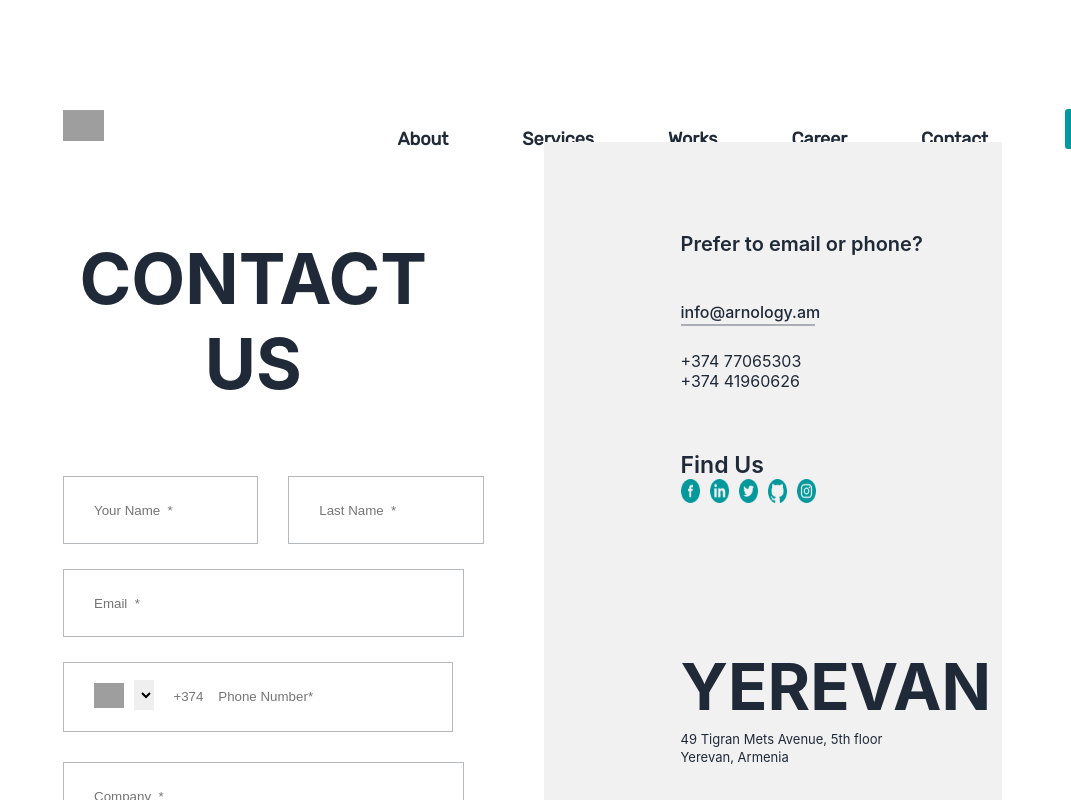
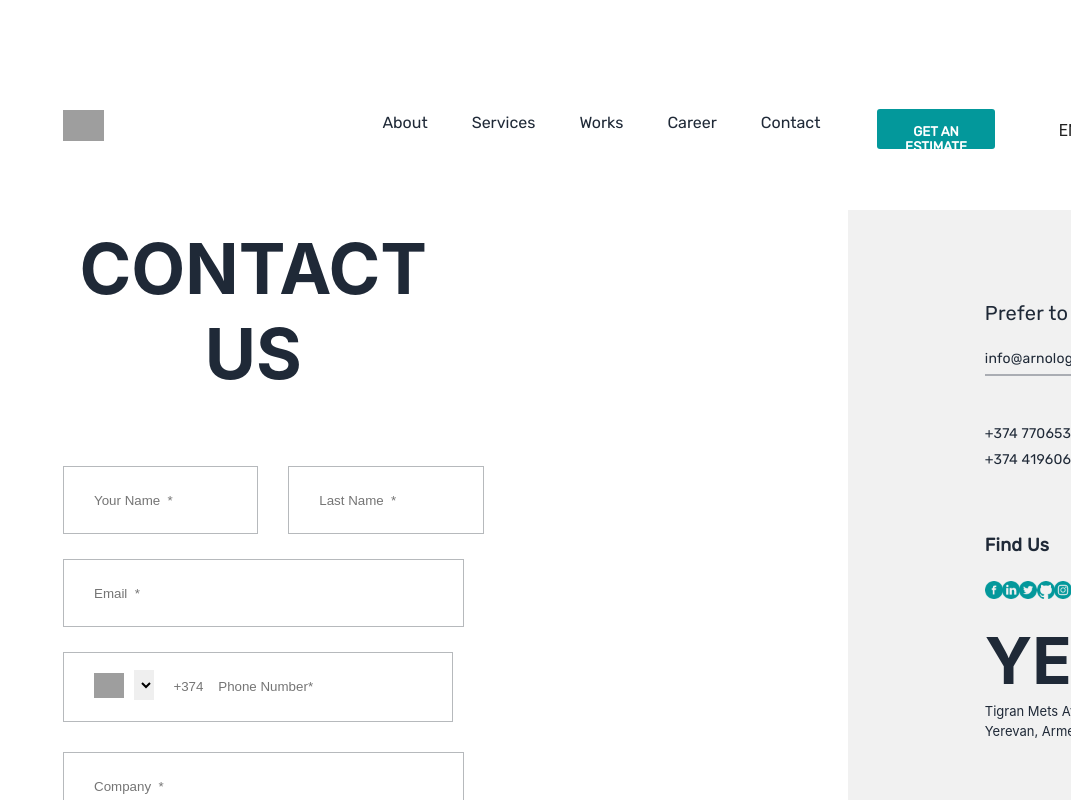
Before and after one commit to LuizaAv/arnology, a React (Create React App) app: page / in a window 1280 px wide. Shown: the top 800 px of the page, without its empty margins (209-1280 px from the left). Built offline with nearby package versions, Linux system fonts and the light colour scheme; grey boxes are pictures that could not be loaded; a web font is replaced by a local one.

Commit message:
styling corrections

```diff
--- a/src/App.css
+++ b/src/App.css
@@ -8,7 +8,9 @@
 }
 
 .contactManager{
-  display: flex;
+  display: grid;
+  grid-template-columns: 688px 688px;
+  grid-gap: 300px;
 }
 
 .contactsContainer{
--- a/src/components/Works/workpanel.css
+++ b/src/components/Works/workpanel.css
@@ -8,7 +8,7 @@
     margin-bottom: 3%;
 }
 
-a{
+.aLinksList{
     font-size: 18px;
     font-weight: bold;
     color: #1f2937;
--- a/src/components/Works/workpanel.js
+++ b/src/components/Works/workpanel.js
@@ -15,13 +15,13 @@ export default function  WorkPanel(){
             <Grid item xs={12} sm={6} lg={4}>
                 <Grid>
                     <div >
-                        <a style={{color: "#03989b"}} href="">All</a>
-                        <a href="">Social</a>
-                        <a href="">Ecommerce</a>
-                        <a href="">Travel</a>
-                        <a href="">Booking</a>
-                        <a href="">Apps</a>
-                        <a href="">Other</a>
+                        <a style={{color: "#03989b"}} href="" className="aLinksList">All</a>
+                        <a href="" className="aLinksList">Social</a>
+                        <a href="" className="aLinksList">Ecommerce</a>
+                        <a href="" className="aLinksList">Travel</a>
+                        <a href="" className="aLinksList">Booking</a>
+                        <a href="" className="aLinksList">Apps</a>
+                        <a href="" className="aLinksList">Other</a>
                     </div>
                 </Grid>
             </Grid>
--- a/src/components/companycontacts/companycontacts.css
+++ b/src/components/companycontacts/companycontacts.css
@@ -1,15 +1,13 @@
 .companyContactMainContainer{
     width: 35.8vw;
     height: 125vh;
-    margin-left: -300px;
+    margin-top: -30px;
     background-color: #f1f1f1;
-    display: flex;
-    flex-direction: column;
-    margin-top: -180px;
+    grid-column-end: 6;
+    display: grid;
 }
 
 span{
-    margin-left: 137px;
     color: #1f2937;
 }
 
@@ -17,64 +15,117 @@ h2{
     color: #1f2937;
 }
 
+.pTagContainer{
+    margin-left: 137px;
+    margin-top: 90px;
+}
+
 .phoneOrEmailSpan{
-    margin-top: 90px;
+    margin: 0 22px 26px 0;
+    font-family: Rubik;
     font-size: 20px;
-    font-weight: 600;
+    font-weight: 500;
+    font-stretch: normal;
+    font-style: normal;
+    line-height: 1.3;
+    letter-spacing: 0.28px;
+    text-align: center;
+    color: #1f2937;
 }
 
 .emailSpan{
-    margin-top: 26px;
-    font-weight: 500;
+    margin: 26px 152px 2px 0;
+    font-family: Rubik;
+    font-size: 14px;
+    font-weight: normal;
+    font-stretch: normal;
+    font-style: normal;
+    line-height: 1.86;
+    letter-spacing: 0.2px;
+    text-align: left;
+    color: #1f2937;
+}
+
+.numsSpanContainer{
+    margin-top: 20px;
 }
 
 .numberSpan1{
-    margin-top: 0px;
+    font-size: 14px;
+    margin: 20px 157px 7px 0;
+    font-family: Rubik;
+    font-size: 14px;
+    font-weight: normal;
+    font-stretch: normal;
+    font-style: normal;
+    line-height: 1.86;
+    letter-spacing: 0.2px;
+    text-align: left;
+    color: #1f2937;
 }
 
 .numberSpan2{
-    margin-top: -10px;
+    margin: 7px 157px 50px 0;
+    font-family: Rubik;
+    font-size: 14px;
+    font-weight: normal;
+    font-stretch: normal;
+    font-style: normal;
+    line-height: 1.86;
+    letter-spacing: 0.2px;
+    text-align: left;
+    color: #1f2937;
 }
 
+
+
 .findUs{
-    font-size: 23px;
+    font-family: Rubik;
+    font-size: 18px;
     font-weight: 600;
+    font-stretch: normal;
+    font-style: normal;
+    line-height: 1.44;
+    letter-spacing: 0.25px;
+    text-align: left;
+    color: #1f2937;
 }
 
 
 .facebookImage{
-    margin-left: 137px;
-    height: 3vh;
-    width: 1.5vw;
+    height: 2.78vh;
+    width: 1.4vw;
+    object-fit: contain;
 }
 
 .linkedinImage{
-    height: 3vh;
-    width: 1.5vw;
-    margin-left: 10px;
+    height: 2.78vh;
+    width: 1.4vw;
+    object-fit: contain;
 }
 
 .twitterImage{
-    height: 3vh;
-    width: 1.5vw;
-    margin-left: 10px;
+    height: 2.78vh;
+    width: 1.4vw;
+    object-fit: contain;
 }
 
 .githubImage{
-    height: 3vh;
-    width: 1.5vw;
-    margin-left: 10px;
+    height: 2.78vh;
+    width: 1.4vw;
+    object-fit: contain;
 }
 
 .instagramImage{
-    height: 3vh;
-    width: 1.5vw;
-    margin-left: 10px;
+    height: 2.78vh;
+    width: 1.4vw;
+    object-fit: contain;
 }
 
 .imageContainer{
-    display: flex;
-    flex-direction: row;
+    display: grid;
+    margin-left: -10px;
+    grid-template-columns: 5% 5% 5% 5% 5%;
 }
 
 .findUsContainer{
@@ -144,7 +195,7 @@ h2{
 .emailUnderline{
     width: 132px;
     height: 0;
-    margin: 2px 151.5px 5px 137px;
+    margin: 2px 151.5px 5px 0px;
     border: solid 0.5px #aaadb3;
 }
 
--- a/src/components/companycontacts/companycontacts.js
+++ b/src/components/companycontacts/companycontacts.js
@@ -10,21 +10,26 @@ import contacts from "../../pictures/contacts.png";
 export default function Companycontacts(){
     return(
         <div className="companyContactMainContainer">
+            <div className="pTagContainer">
+                <div>
                 <span className="phoneOrEmailSpan">Prefer to email or phone?</span>
+                </div>
                     <br/>
                 <span className="emailSpan">info@arnology.am</span>
                 <hr className="emailUnderline"/>
                     <br/>
-            <div>
+                <div className="numsSpanContainer">
                     <span className="numberSpan1">+374 77065303</span>
                         <br/>
                     <span className="numberSpan2">+374 41960626</span>
                 </div>
                     <br/>
                 <div className="findUsContainer">
+                    <div className="findUsContainer">
                         <span className="findUs">Find Us</span>
+                    </div>
                 <br/>
-                <div src="imageContainer">
+                    <div className="imageContainer">
                         <img src={facebook} className="facebookImage"/>
                         <img src={linkedin} className="linkedinImage"/>
                         <img src={twitter} className="twitterImage"/>
@@ -51,6 +56,7 @@ export default function Companycontacts(){
                         <span className="innerCityLineSpan">Yerevan, Armenia</span>
                     </div>
                 </div>
+            </div>
             <img src={contacts} className="messageIcon"/>
         </div>
     )
--- a/src/components/contacts/contacts.css
+++ b/src/components/contacts/contacts.css
@@ -9,12 +9,14 @@ p{
     color: #1f2937;
 }
 
+.howToHelp{
+ margin-left: -338px;
+}
 .contactContainer{
     width: 29.73vw;
     height: 40vh;
     margin: 272px;
-    display: flex;
-    flex-direction: column;
+    grid-column-end: 6;
     text-align: center;
     margin-top: 0%;
 }
@@ -104,6 +106,11 @@ p{
     font-size: 14px;
 }
 
+.privacyLink{
+    color: #03989b;
+    text-decoration: none;
+}
+
 .checkboxLabel{
     margin-left: -390px;
     color: #6b7280;
--- a/src/components/contacts/contacts.js
+++ b/src/components/contacts/contacts.js
@@ -20,14 +20,16 @@ export default function Contacts(){
                 <CountriesSelect/>
                    { /*<PhoneInput placeholder= "+374     Phone Number*" />*/}
                 <input placeholder="Company  *" className="companyInput"/>
-                <h2>HOW CAN WE HELP?</h2>
+                <div  className="howToHelp">
+                    <h2>HOW CAN WE HELP?</h2>
+                </div>
                 <input placeholder="Your Message...  *" className="messageContainer"></input>
                 <label className="checkboxLabel">
                     <input type="checkbox"/>
                     Yes, I want to subscribe
                 </label>
                 <button className="contactsSubmitButton">Send</button>
-                <span className="privacyPolicy">By clicking the button I agree with the  collection and processing of my personal data as described in the <a href="">Privacy Policy</a></span>
+                <span className="privacyPolicy">By clicking the button I agree with the  collection and processing of my personal data as described in the <a href="" className="privacyLink">Privacy Policy</a></span>
             </div>
         </div>
     )
--- a/src/components/footer/footer.css
+++ b/src/components/footer/footer.css
@@ -4,7 +4,7 @@
     height: 60.78vh;
     width: 100%;
     background-color: #09080d;
-    margin: 52.9px 0 0;
+    margin: 0px;
     padding: 54px 0 36px 272px;
     display: flex;
     flex-direction: column;
--- a/src/components/menu/menu.js
+++ b/src/components/menu/menu.js
@@ -35,13 +35,13 @@ export default function Menu(){
                     <h1 className="menuh1">WORKS</h1>
                     <h1 className="menuh1">CAREER</h1>
                     <h1 className="menuh1">CONTACT</h1>
-                    <div>
+                <div>
                         <ul>
                             <li>AM</li>
                             <li>RU</li>
                             <li>HY</li>
                         </ul>
-                    </div>
+            </div>
                     <button className="getanEstimateBtn">GET AN ESTIMATE</button>
                 </div>
                 <div className="menuLogoContainer">
--- a/src/components/navbar/navbar.css
+++ b/src/components/navbar/navbar.css
@@ -3,7 +3,7 @@
 .navbarContainer{
     display: flex;
     height: 60px;
-    width: 100vw;
+    width: 100%;
     margin-top: 58px;
     flex-direction: row;
 }
@@ -17,9 +17,14 @@
 }
 
 .navbarLinks{
-    margin: 37px;
+    margin: 22px;
     text-decoration: none;
+    font-size: 16px;
     color: #1f2937
+}
+
+.navbarLinks:focus{
+    color: #03989b;
 }
 
 
@@ -27,7 +32,7 @@
     width: 9.16vw;
     height: 4.95vh;
     margin: 3px;
-    margin-left: 40px;
+    margin-left: 35px;
     padding: 15px 18px 14px;
     background-color: #03989b;
     color: #ffff;
--- a/src/index.css
+++ b/src/index.css
@@ -5,7 +5,7 @@ body {
     sans-serif, 'Rubik', 'Cairo';
   -webkit-font-smoothing: antialiased;
   -moz-osx-font-smoothing: grayscale;
-  max-width: 100%;
+  max-width: 100vw;
   overflow-x: hidden;
 }
 
```
Lines whose indentation alone changed are shown as unchanged.
